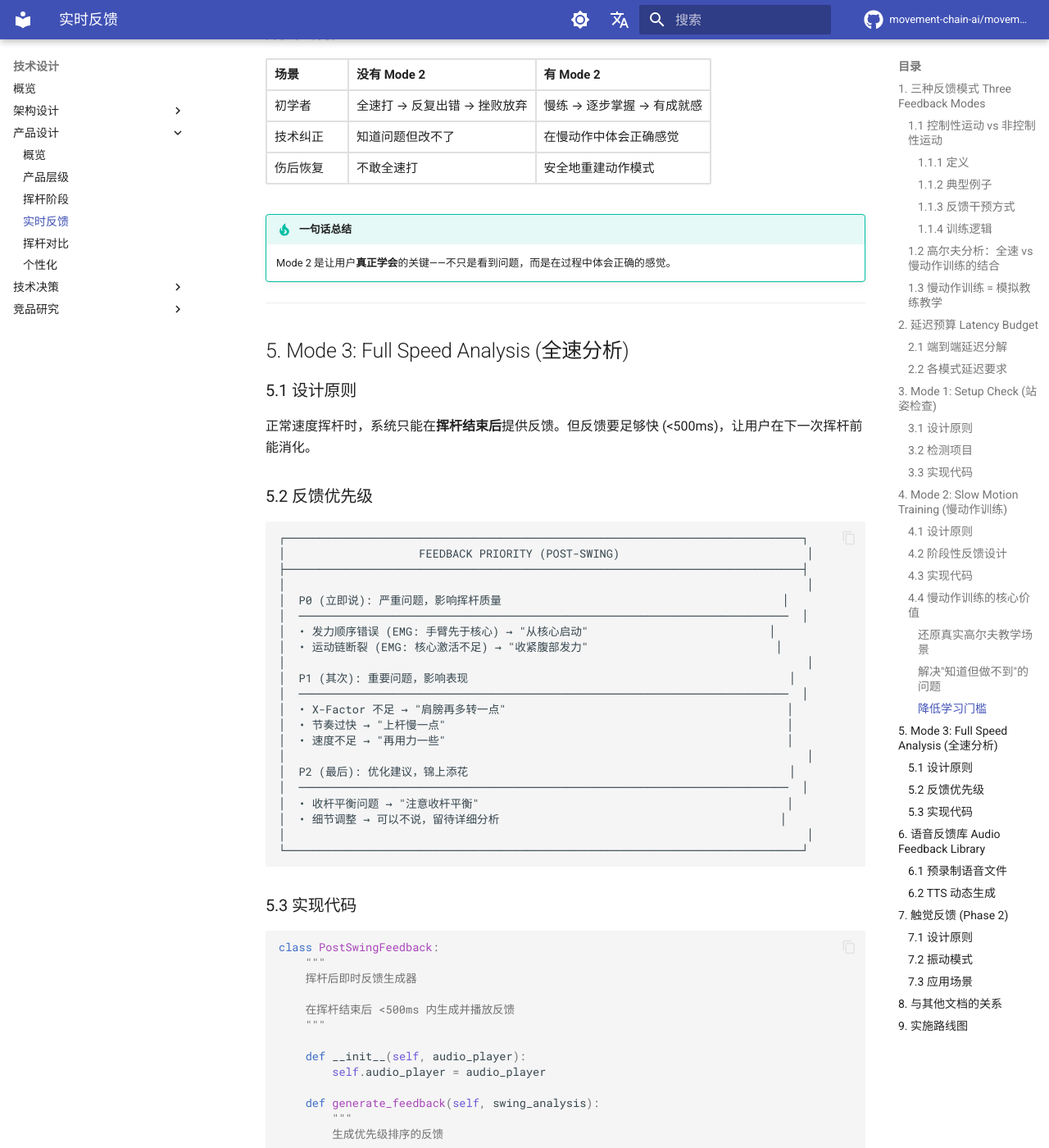
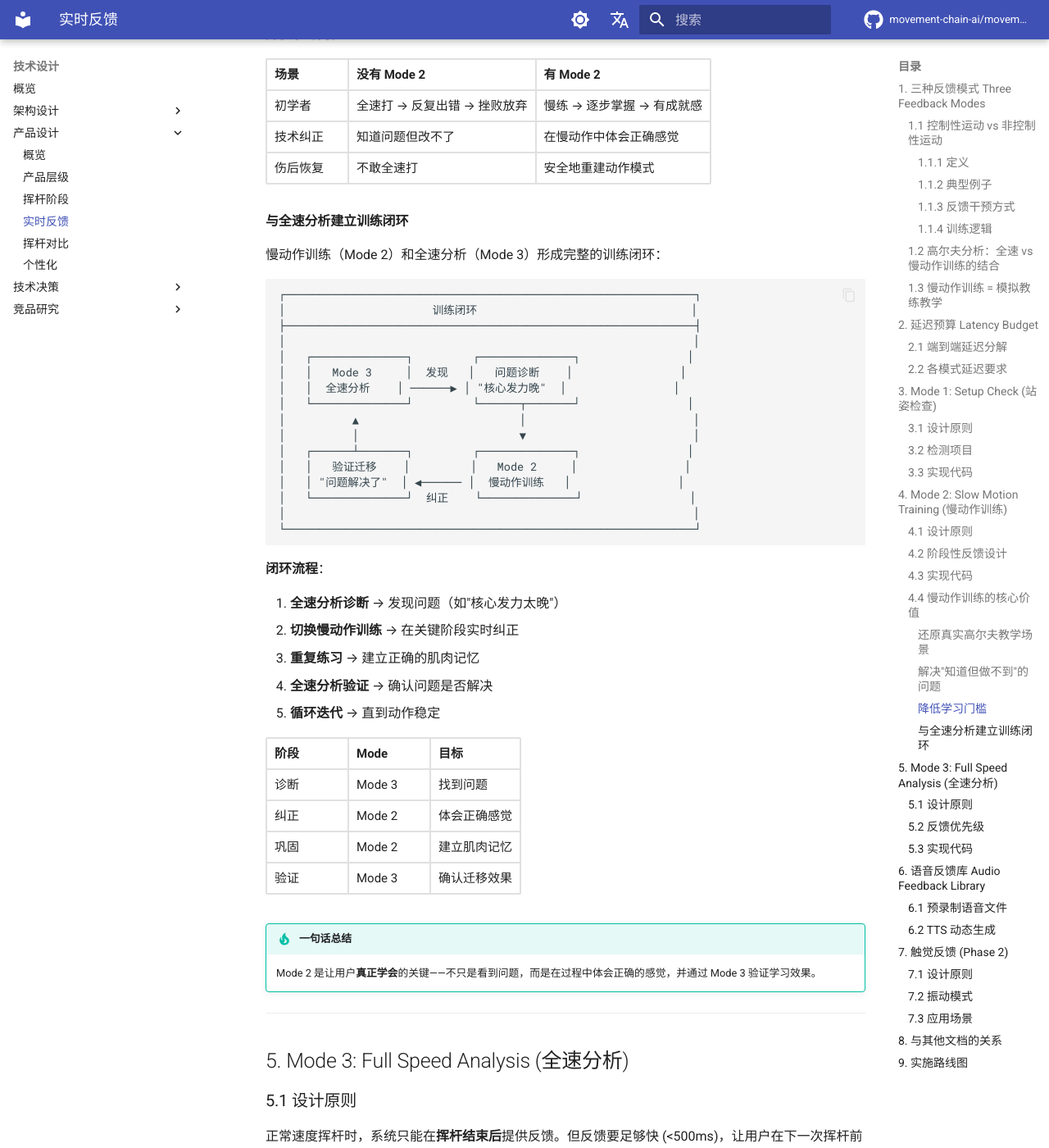
Before and after one commit to movement-chain-ai/movement-chain-docs, an MkDocs documentation site: the page built from docs/zh/design/specs/real-time-feedback.md, in a window 1280 px wide and 1400 px high, scrolled down 11553 px. Shown: the whole window at 82% size. Built offline with MkDocs 1.6.1 and Material for MkDocs 9.7.7, drawn with Linux system fonts in a browser that asks for light colours; comment, search, counter and statistics services are not loaded; the version menu is left out.

Commit message:
docs: 添加慢动作训练与全速分析的训练闭环说明
在 4.4 节新增"与全速分析建立训练闭环"部分：
- 添加闭环流程图
- 说明诊断→纠正→巩固→验证的完整流程
- 补充各阶段对应的 Mode 和目标

🤖 Generated with [Claude Code](https://claude.com/claude-code)

Co-Authored-By: Claude Opus 4.5 <noreply@anthropic.com>

````diff
--- a/docs/zh/design/specs/real-time-feedback.md
+++ b/docs/zh/design/specs/real-time-feedback.md
@@ -528,8 +528,46 @@ class SlowMotionCoach:
 | 技术纠正 | 知道问题但改不了 | 在慢动作中体会正确感觉 |
 | 伤后恢复 | 不敢全速打 | 安全地重建动作模式 |
 
+#### 与全速分析建立训练闭环
+
+慢动作训练（Mode 2）和全速分析（Mode 3）形成完整的训练闭环：
+
+```text
+┌─────────────────────────────────────────────────────────────┐
+│                      训练闭环                                │
+├─────────────────────────────────────────────────────────────┤
+│                                                             │
+│   ┌──────────────┐         ┌──────────────┐                │
+│   │   Mode 3     │  发现   │   问题诊断    │                │
+│   │  全速分析    │ ──────▶ │ "核心发力晚"  │                │
+│   └──────────────┘         └──────┬───────┘                │
+│          ▲                        │                         │
+│          │                        ▼                         │
+│   ┌──────┴───────┐         ┌──────────────┐                │
+│   │   验证迁移    │         │   Mode 2     │                │
+│   │ "问题解决了"  │ ◀────── │  慢动作训练   │                │
+│   └──────────────┘  纠正    └──────────────┘                │
+│                                                             │
+└─────────────────────────────────────────────────────────────┘
+```
+
+**闭环流程**：
+
+1. **全速分析诊断** → 发现问题（如"核心发力太晚"）
+2. **切换慢动作训练** → 在关键阶段实时纠正
+3. **重复练习** → 建立正确的肌肉记忆
+4. **全速分析验证** → 确认问题是否解决
+5. **循环迭代** → 直到动作稳定
+
+| 阶段 | Mode | 目标 |
+|-----|------|------|
+| 诊断 | Mode 3 | 找到问题 |
+| 纠正 | Mode 2 | 体会正确感觉 |
+| 巩固 | Mode 2 | 建立肌肉记忆 |
+| 验证 | Mode 3 | 确认迁移效果 |
+
 !!! tip "一句话总结"
-    Mode 2 是让用户**真正学会**的关键——不只是看到问题，而是在过程中体会正确的感觉。
+    Mode 2 是让用户**真正学会**的关键——不只是看到问题，而是在过程中体会正确的感觉，并通过 Mode 3 验证学习效果。
 
 ---
 
@@ -543,25 +581,25 @@ class SlowMotionCoach:
 
 ```text
 ┌─────────────────────────────────────────────────────────────────────────────┐
-│                    FEEDBACK PRIORITY (POST-SWING)                            │
+│                    FEEDBACK PRIORITY (POST-SWING)                           │
 ├─────────────────────────────────────────────────────────────────────────────┤
-│                                                                              │
-│  P0 (立即说): 严重问题，影响挥杆质量                                          │
+│                                                                             │
+│  P0 (立即说): 严重问题，影响挥杆质量                                             │
 │  ─────────────────────────────────────────────────────────────────────────  │
-│  • 发力顺序错误 (EMG: 手臂先于核心) → "从核心启动"                           │
-│  • 运动链断裂 (EMG: 核心激活不足) → "收紧腹部发力"                            │
-│                                                                              │
-│  P1 (其次): 重要问题，影响表现                                                │
+│  • 发力顺序错误 (EMG: 手臂先于核心) → "从核心启动"                                │
+│  • 运动链断裂 (EMG: 核心激活不足) → "收紧腹部发力"                                │
+│                                                                             │
+│  P1 (其次): 重要问题，影响表现                                                  │
 │  ─────────────────────────────────────────────────────────────────────────  │
-│  • X-Factor 不足 → "肩膀再多转一点"                                          │
-│  • 节奏过快 → "上杆慢一点"                                                   │
-│  • 速度不足 → "再用力一些"                                                   │
-│                                                                              │
-│  P2 (最后): 优化建议，锦上添花                                                │
+│  • X-Factor 不足 → "肩膀再多转一点"                                            │
+│  • 节奏过快 → "上杆慢一点"                                                     │
+│  • 速度不足 → "再用力一些"                                                     │
+│                                                                             │
+│  P2 (最后): 优化建议，锦上添花                                                  │
 │  ─────────────────────────────────────────────────────────────────────────  │
-│  • 收杆平衡问题 → "注意收杆平衡"                                              │
-│  • 细节调整 → 可以不说，留待详细分析                                          │
-│                                                                              │
+│  • 收杆平衡问题 → "注意收杆平衡"                                                │
+│  • 细节调整 → 可以不说，留待详细分析                                             │
+│                                                                             │
 └─────────────────────────────────────────────────────────────────────────────┘
 ```
 
````
